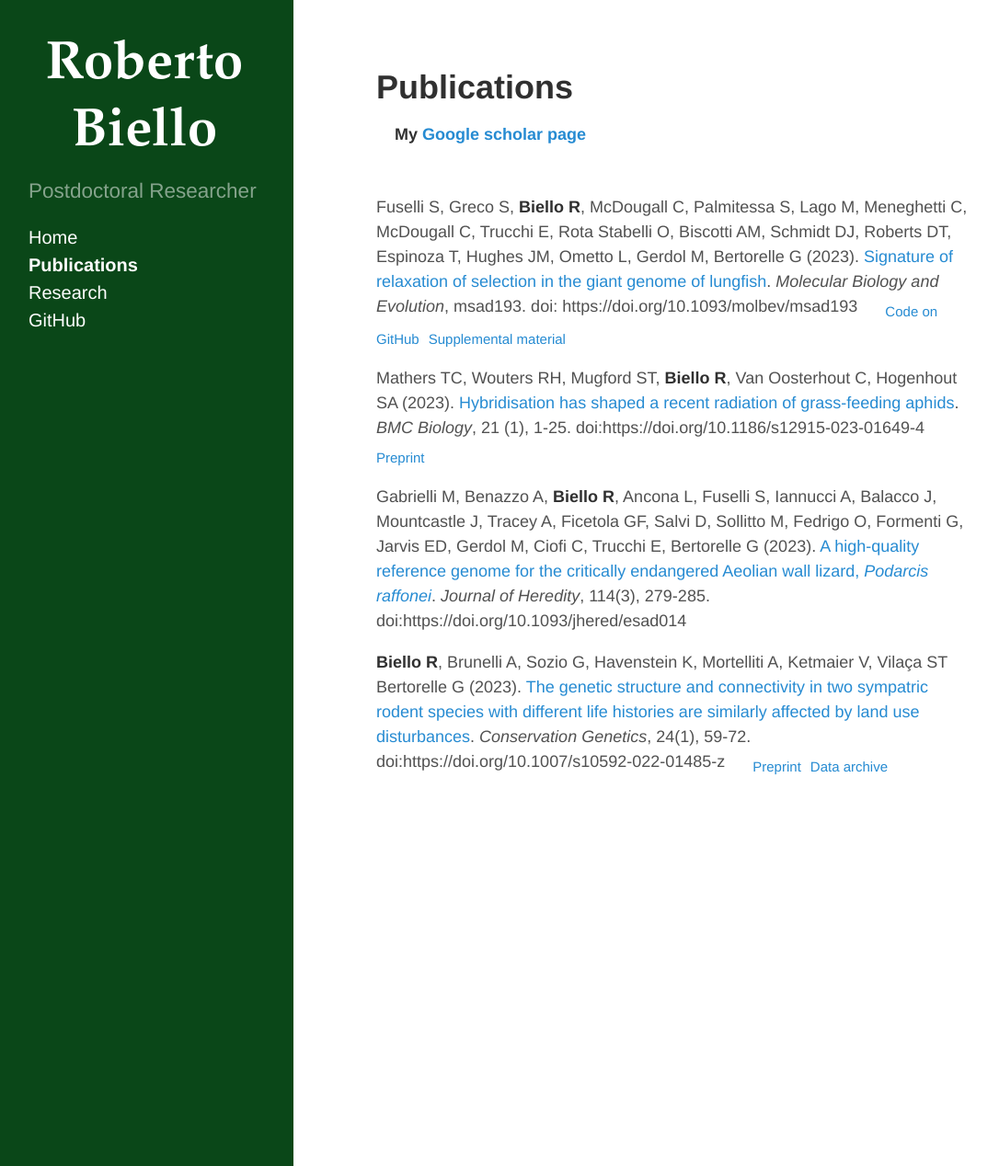
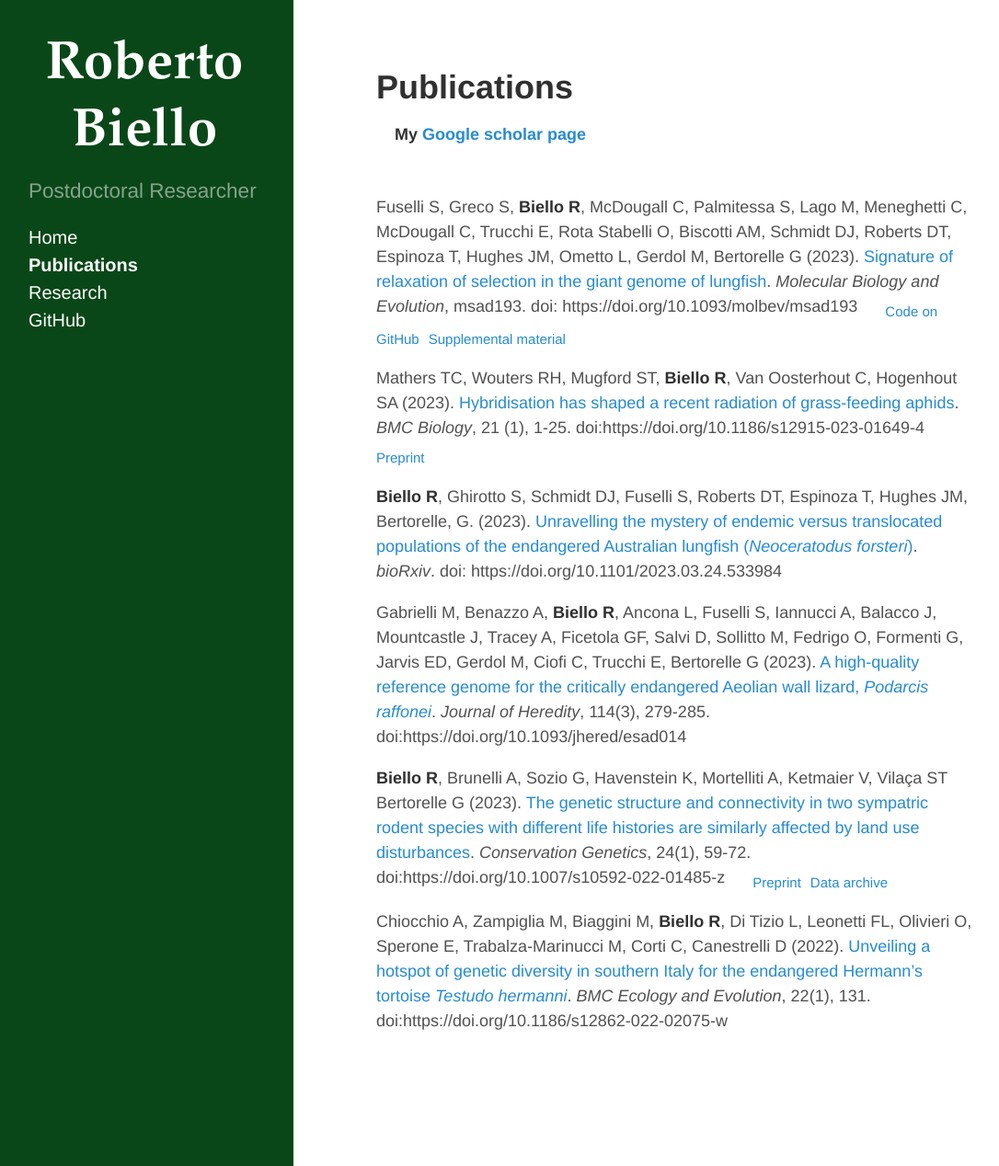
Before and after one commit to rsbiello/rsbiello.github.io, a Jekyll site: the page built from publications.md, in a window 1280 px wide and 1268 px high. Shown: the whole window at 92% size, without its empty margins (5-1091 px from the left). Built offline with Jekyll 4.4.1, drawn with Linux system fonts in a browser that asks for light colours; Markdown is read by kramdown in place of the engine named in the settings.

Commit message:
Update publications.md

```diff
--- a/publications.md
+++ b/publications.md
@@ -13,7 +13,11 @@ Fuselli S, Greco S, **Biello R**, McDougall C, Palmitessa S, Lago M, Meneghetti
 Mathers TC, Wouters RH, Mugford ST, **Biello R**, Van Oosterhout C, Hogenhout SA (2023). [Hybridisation has shaped a recent radiation of grass-feeding aphids](https://bmcbiol.biomedcentral.com/articles/10.1186/s12915-023-01649-4). *BMC Biology*, 21 (1), 1-25. doi:https://doi.org/10.1186/s12915-023-01649-4
 &nbsp;&nbsp;&nbsp;&nbsp; <sub>[Preprint](https://www.biorxiv.org/content/10.1101/2022.09.27.509720v1)</sub>
 
+**Biello R**, Ghirotto S, Schmidt DJ, Fuselli S, Roberts DT, Espinoza T, Hughes JM, Bertorelle, G. (2023). [Unravelling the mystery of endemic versus translocated populations of the endangered Australian lungfish (*Neoceratodus forsteri*)](https://www.biorxiv.org/content/10.1101/2023.03.24.533984v1). *bioRxiv*. doi: https://doi.org/10.1101/2023.03.24.533984
+
 Gabrielli M, Benazzo A, **Biello R**, Ancona L, Fuselli S, Iannucci A, Balacco J, Mountcastle J, Tracey A, Ficetola GF, Salvi D, Sollitto M, Fedrigo O, Formenti G, Jarvis ED, Gerdol M, Ciofi C, Trucchi E, Bertorelle G (2023). [A high-quality reference genome for the critically endangered Aeolian wall lizard, *Podarcis raffonei*](https://academic.oup.com/jhered/article-abstract/114/3/279/7068064?redirectedFrom=fulltext). *Journal of Heredity*, 114(3), 279-285. doi:https://doi.org/10.1093/jhered/esad014
 
 **Biello R**, Brunelli A, Sozio G, Havenstein K, Mortelliti A, Ketmaier V, Vilaça ST Bertorelle G (2023). [The genetic structure and connectivity in two sympatric rodent species with different life histories are similarly affected by land use disturbances](https://link.springer.com/article/10.1007/s10592-022-01485-z). *Conservation Genetics*, 24(1), 59-72. doi:https://doi.org/10.1007/s10592-022-01485-z
 &nbsp;&nbsp;&nbsp;&nbsp; <sub>[Preprint](https://www.biorxiv.org/content/10.1101/464057v1.abstract)</sub>  &nbsp;<sub>[Data archive](https://doi.org/10.5281/zenodo.6527316)</sub>
+
+Chiocchio A, Zampiglia M, Biaggini M, **Biello R**, Di Tizio L, Leonetti FL, Olivieri O, Sperone E, Trabalza-Marinucci M, Corti C, Canestrelli D (2022). [Unveiling a hotspot of genetic diversity in southern Italy for the endangered Hermann’s tortoise *Testudo hermanni*](https://bmcecolevol.biomedcentral.com/articles/10.1186/s12862-022-02075-w). *BMC Ecology and Evolution*, 22(1), 131. doi:https://doi.org/10.1186/s12862-022-02075-w
```
